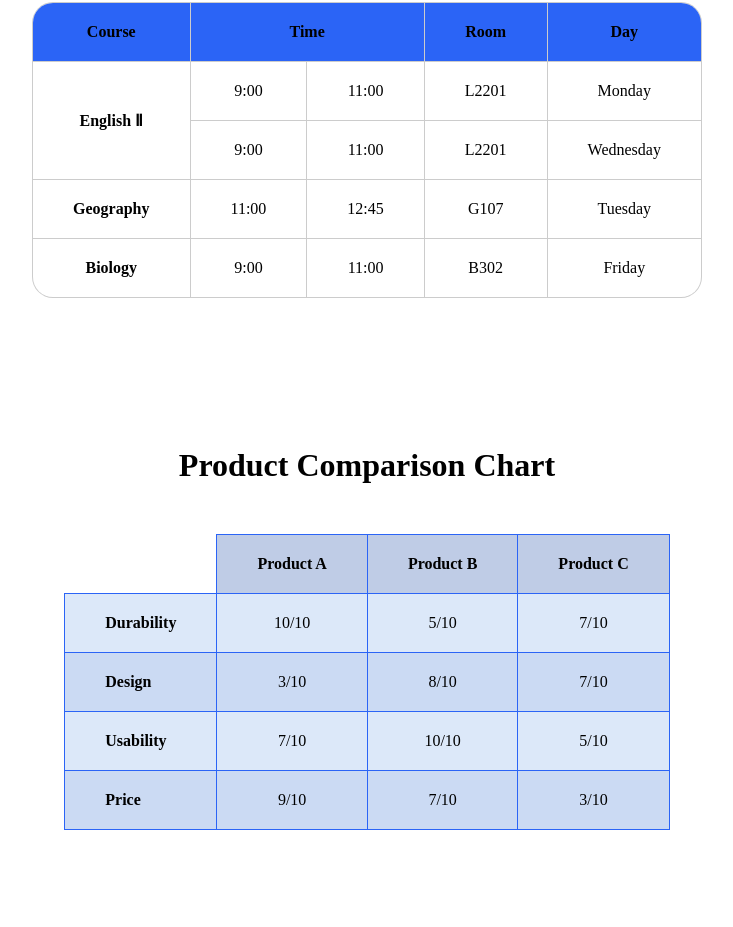
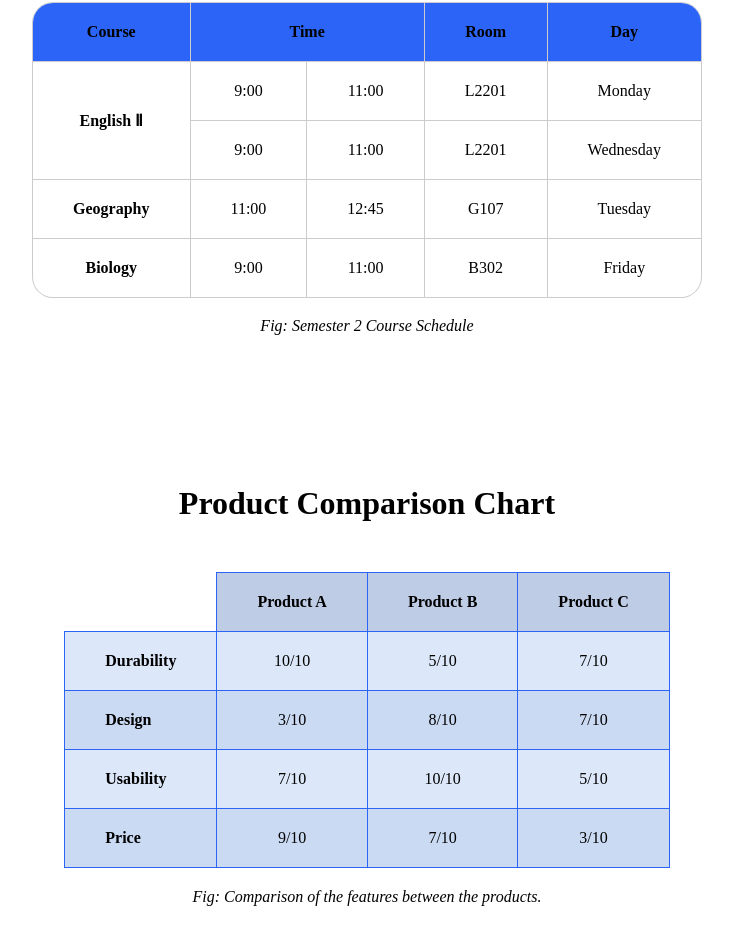
Before and after one commit to jin2nim/html-tables-example, a plain HTML site: page index.html in a window 1280 px wide. Shown: the part 135-1062 px from the top of the page, without its empty margins (273-1006 px from the left). Drawn offline with Linux system fonts and the light colour scheme.

Commit message:
second commit

```diff
--- a/index.html
+++ b/index.html
@@ -9,8 +9,9 @@
     <title>html-tables-example</title>
 </head>
 <body>
-    <h1>Semester Ⅱ schedule</h1>
+
     <div class="schedule">
+        <h1>Semester Ⅱ schedule</h1>
         <table>
             <thead>
                 <tr>
@@ -50,10 +51,12 @@
                 </tr>
             </tbody>
         </table>
+        <i>Fig&#58; Semester 2 Course Schedule</i>
     </div>
 
-    <h1>Product Comparison Chart</h1>
+
     <div class="product">
+        <h1>Product Comparison Chart</h1>
         <table>
             <thead>
                 <tr>
@@ -90,6 +93,8 @@
                 </tr>
             </tbody>
         </table>
+        <i>Fig&#58; Comparison of the features between the products.</i>
+
     </div>
 
     <div class="size-guide">
--- a/sytle.css
+++ b/sytle.css
@@ -12,6 +12,12 @@ h1 {
 table {
     border: none;
     border-collapse: collapse;
+}
+
+i {
+    display: block;
+    text-align: center;
+    padding-top: 20px;
 }
 
 /* schedule */
```
Also changed, not shown: img/l-size.png, img/m-size.png, img/s-size.png, img/xl-size.png.
